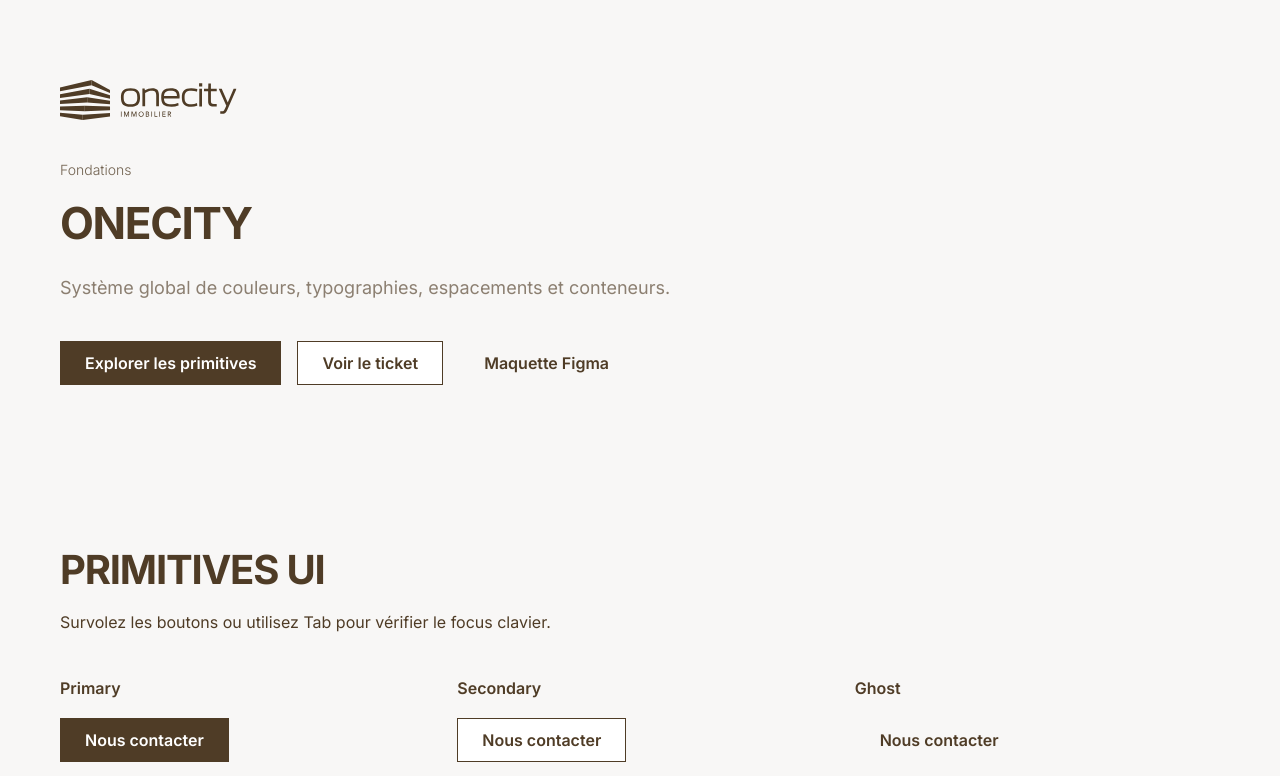
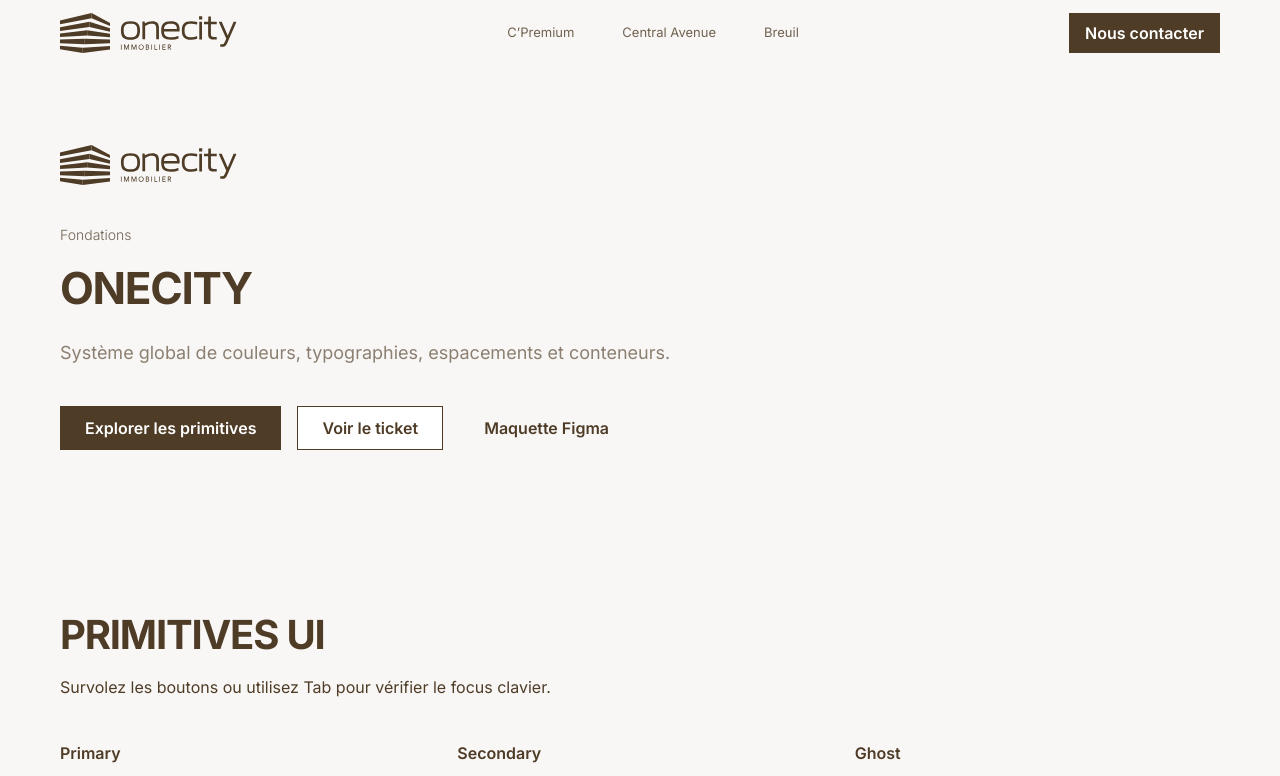
Before and after one commit to EnzoLro/Onecity, a Next.js app: page / in a window 1280 px wide. Shown: the top 776 px of the page. Built offline with nearby package versions, Linux system fonts and the light colour scheme; a web font is replaced by a local one.

Commit message:
feat(header): implement ENZ-50 responsive OneCity navigation

```diff
--- a/app/layout.tsx
+++ b/app/layout.tsx
@@ -1,6 +1,8 @@
 import type { Metadata } from "next";
 import { inter, parkinsans } from "./fonts";
 import "./globals.css";
+import { SiteHeader } from "@/components/layout/site-header";
+import { projects, contact } from "@/data/navigation";
 
 export const metadata: Metadata = {
   title: "OneCity",
@@ -14,7 +16,11 @@
 }>) {
   return (
     <html lang="fr" className={`${inter.variable} ${parkinsans.variable}`}>
-      <body>{children}</body>
+      <body>
+        <a href="#main-content" className="skip-link">Aller au contenu</a>
+        <SiteHeader projects={projects} contact={contact} />
+        {children}
+      </body>
     </html>
   );
 }
--- /dev/null
+++ b/app/projets/[slug]/page.tsx
@@ -0,0 +1,40 @@
+import type { Metadata } from "next";
+import { notFound } from "next/navigation";
+import { Container, Section, StyledLink, Text } from "@/components/ui";
+import { projects, contact } from "@/data/navigation";
+
+export const dynamicParams = false;
+
+export function generateStaticParams() {
+  return projects.map(({ slug }) => ({ slug }));
+}
+
+type ProjectPageProps = { params: Promise<{ slug: string }> };
+
+async function getProject(params: ProjectPageProps["params"]) {
+  const { slug } = await params;
+  return projects.find((project) => project.slug === slug) ?? notFound();
+}
+
+export async function generateMetadata({ params }: ProjectPageProps): Promise<Metadata> {
+  const project = await getProject(params);
+  return { title: `${project.label} | OneCity` };
+}
+
+/** Route scaffold only: project presentations need their own validated content. */
+export default async function ProjectPage({ params }: ProjectPageProps) {
+  const project = await getProject(params);
+
+  return (
+    <main id="main-content" tabIndex={-1}>
+      <Section spacing="compact">
+        <Container>
+          <Text as="h1" variant="display">{project.label}</Text>
+          <StyledLink href={contact.href} variant="primary" className="mt-8">
+            {contact.label}
+          </StyledLink>
+        </Container>
+      </Section>
+    </main>
+  );
+}
--- /dev/null
+++ b/components/layout/site-header.css
@@ -0,0 +1,155 @@
+.skip-link {
+  position: absolute;
+  z-index: 10;
+  top: 0;
+  left: var(--space-24);
+  padding: var(--space-12) var(--space-16);
+  transform: translateY(-120%);
+  background: var(--color-primary);
+  color: var(--color-surface);
+}
+
+.skip-link:focus {
+  transform: translateY(0);
+}
+
+.site-header {
+  width: 100%;
+  padding-block: var(--space-12);
+  background: var(--color-background);
+}
+
+.site-header__inner {
+  display: flex;
+  flex-wrap: wrap;
+  align-items: center;
+  justify-content: space-between;
+  gap: var(--space-16);
+}
+
+.site-header__brand {
+  display: block;
+  flex-shrink: 0;
+}
+
+.site-header__brand img {
+  width: 177px;
+  height: 40px;
+}
+
+.site-header__brand:focus-visible,
+.site-header__link:focus-visible,
+.site-header__toggle:focus-visible {
+  outline: 2px solid var(--color-primary);
+  outline-offset: 4px;
+}
+
+.site-header__desktop,
+.site-header__desktop-contact {
+  display: none;
+}
+
+.site-header__link {
+  display: flex;
+  align-items: center;
+  min-height: 44px;
+  padding: var(--space-12) var(--space-24);
+  border-bottom: 1px solid transparent;
+  color: var(--color-item-mid);
+  font-size: 13px;
+  font-weight: 400;
+  line-height: normal;
+  overflow-wrap: anywhere;
+}
+
+.site-header__link[aria-current="page"] {
+  border-bottom-color: var(--color-primary);
+  color: var(--color-primary);
+  font-weight: 500;
+}
+
+.site-header__link:hover {
+  background: color-mix(in srgb, var(--color-primary) 8%, transparent);
+  color: var(--color-primary);
+}
+
+.site-header__link:active {
+  background: color-mix(in srgb, var(--color-primary) 16%, transparent);
+}
+
+.site-header .site-header__contact {
+  min-height: 40px;
+  padding: 7px 15px;
+  line-height: 1.5;
+}
+
+.site-header__mobile {
+  margin-left: auto;
+}
+
+.site-header__toggle {
+  display: flex;
+  align-items: center;
+  justify-content: center;
+  min-height: 44px;
+  padding-inline: var(--space-16);
+  border: 1px solid var(--color-primary);
+  cursor: pointer;
+  list-style: none;
+  font-size: 14px;
+}
+
+.site-header__toggle::-webkit-details-marker {
+  display: none;
+}
+
+.site-header__toggle:hover,
+.site-header__mobile[open] .site-header__toggle {
+  background: color-mix(in srgb, var(--color-primary) 8%, transparent);
+}
+
+.site-header__mobile[open] {
+  display: contents;
+}
+
+.site-header__panel {
+  display: flex;
+  flex: 0 0 100%;
+  flex-direction: column;
+  gap: var(--space-8);
+  min-width: 0;
+  padding-block: var(--space-8);
+}
+
+.site-header__panel .site-header__contact {
+  min-height: 44px;
+  margin-top: var(--space-8);
+}
+
+@media (min-width: 64rem) {
+  .site-header__inner {
+    flex-wrap: nowrap;
+    gap: var(--space-40);
+  }
+
+  .site-header__desktop {
+    display: flex;
+    flex: 1;
+    justify-content: center;
+    min-width: 0;
+  }
+
+  .site-header__desktop .site-header__link {
+    min-height: 0;
+  }
+
+  .site-header__desktop-contact {
+    display: inline-flex;
+    flex-shrink: 0;
+  }
+
+  .site-header__mobile,
+  .site-header__mobile[open] {
+    display: none;
+  }
+}
--- /dev/null
+++ b/components/layout/site-header.tsx
@@ -0,0 +1,75 @@
+"use client";
+
+import Image from "next/image";
+import { usePathname } from "next/navigation";
+import { useRef, type KeyboardEvent } from "react";
+import { Container } from "@/components/ui/container";
+import { StyledLink } from "@/components/ui/button";
+import "./site-header.css";
+
+export type HeaderLink = Readonly<{ label: string; href: string }>;
+
+type SiteHeaderProps = Readonly<{
+  projects: readonly HeaderLink[];
+  contact: HeaderLink;
+}>;
+
+/** Global navigation; destinations are supplied by the site's confirmed routing. */
+export function SiteHeader({ projects, contact }: SiteHeaderProps) {
+  const pathname = usePathname();
+  const disclosure = useRef<HTMLDetailsElement>(null);
+  const summary = useRef<HTMLElement>(null);
+
+  function closeMenu() {
+    if (disclosure.current) disclosure.current.open = false;
+  }
+
+  function onEscape(event: KeyboardEvent<HTMLElement>) {
+    if (event.key === "Escape" && disclosure.current?.open) {
+      event.preventDefault();
+      closeMenu();
+      summary.current?.focus();
+    }
+  }
+
+  const projectLinks = projects.map(({ label, href }) => {
+    const active = pathname === href || pathname.startsWith(`${href}/`);
+
+    return (
+      <a
+        key={href}
+        href={href}
+        className="site-header__link"
+        aria-current={active ? "page" : undefined}
+        onClick={closeMenu}
+      >
+        {label}
+      </a>
+    );
+  });
+
+  return (
+    <header className="site-header" onKeyDown={onEscape}>
+      <Container className="site-header__inner">
+        <a href="/" className="site-header__brand" aria-label="OneCity Immobilier — Accueil">
+          <Image src="/brand/logos/onecity-logo.svg" alt="OneCity Immobilier" width={177} height={40} priority />
+        </a>
+        <nav className="site-header__desktop" aria-label="Projets immobiliers">
+          {projectLinks}
+        </nav>
+        <StyledLink href={contact.href} variant="primary" className="site-header__contact site-header__desktop-contact">
+          {contact.label}
+        </StyledLink>
+        <details ref={disclosure} className="site-header__mobile">
+          <summary ref={summary} className="site-header__toggle">Menu</summary>
+          <nav className="site-header__panel" aria-label="Navigation mobile">
+            {projectLinks}
+            <StyledLink href={contact.href} variant="primary" className="site-header__contact" onClick={closeMenu}>
+              {contact.label}
+            </StyledLink>
+          </nav>
+        </details>
+      </Container>
+    </header>
+  );
+}
--- /dev/null
+++ b/data/navigation.ts
@@ -0,0 +1,11 @@
+// Project names from Figma 4037:1290; contact address already used by the site.
+export const projects = [
+  { label: "C’Premium", slug: "c-premium", href: "/projets/c-premium" },
+  { label: "Central Avenue", slug: "central-avenue", href: "/projets/central-avenue" },
+  { label: "Breuil", slug: "breuil", href: "/projets/breuil" },
+] as const;
+
+export const contact = {
+  label: "Nous contacter",
+  href: "mailto:projets@onecityimmobilier.fr",
+} as const;
```
Also changed, not shown: components/layout/README.md (added).
